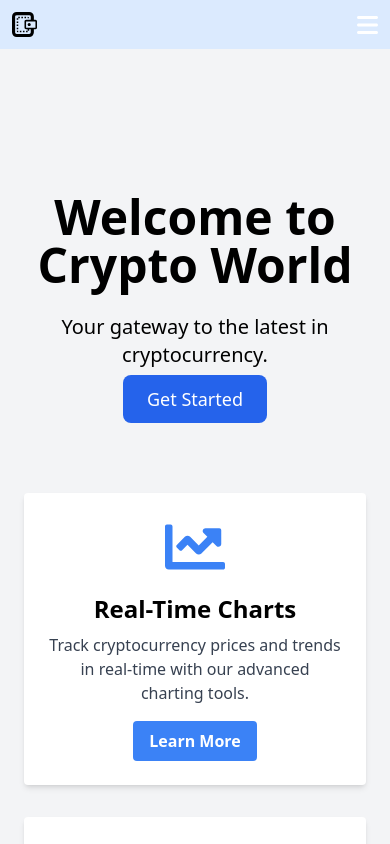
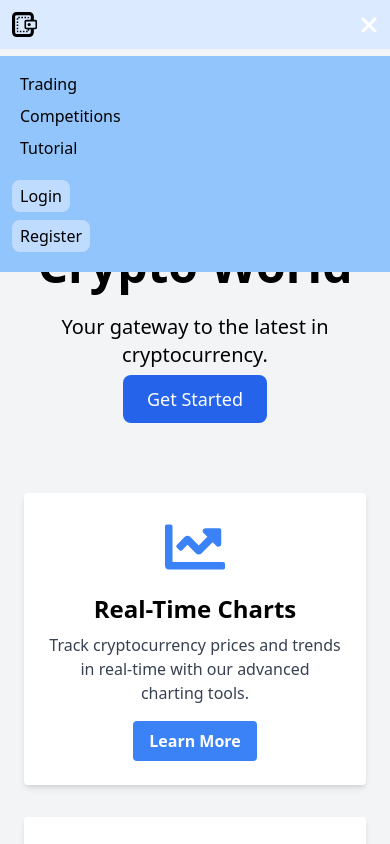
Before and after one commit to Andy-Lewis-Sapner/AIT-G21-SemB24-HW3, a Next.js app: page / in a window 390 px wide. Both pictures are taken after a click on the button 367 px from the left and 24 px from the top of the page. Shown: the top 844 px of the page. Built offline with nearby package versions, Linux system fonts and the light colour scheme; no server answers; the database is empty.

Commit message:
Added some responsive design and edited Image properties

```diff
--- a/components/header.js
+++ b/components/header.js
@@ -1,10 +1,13 @@
 import { useRouter } from "next/router"
 import { useEffect, useState } from "react"
 import { usePageContext } from "@/utils/context"
+
 export default function Header() {
   const { state, dispatch } = usePageContext()
   const router = useRouter()
+  const [menuOpen, setMenuOpen] = useState(false)
   const [hiddenClass, setHiddenClass] = useState("")
+
   const handleClick = (text) => {
     if (state.user) router.push("/" + text)
     else {
@@ -13,6 +16,7 @@ export default function Header() {
       else router.push("/Login")
     }
   }
+
   useEffect(() => {
     if (state.user) {
       setHiddenClass("hidden")
@@ -21,8 +25,8 @@ export default function Header() {
 
   return (
     <header className="bg-blue-100 dark:bg-blue-900 text-black dark:text-white p-3">
-      <div className="max-w-[1000px] w-full mx-auto flex justify-between">
-        <button onClick={() => handleClick("")}>
+      <div className="max-w-[1000px] w-full mx-auto flex justify-between items-center">
+        <button onClick={() => handleClick("")} className="flex items-center">
           <svg
             fill="#000000"
             width="25px"
@@ -34,11 +38,15 @@ export default function Header() {
             <path d="M0 26.016q0 2.496 1.76 4.224t4.256 1.76h16q2.464 0 4.224-1.76t1.76-4.224v-4h2.016q0.8 0 1.408-0.576t0.576-1.44v-8q0-0.832-0.576-1.408t-1.408-0.576h-2.016v-4q0-2.496-1.76-4.256t-4.224-1.76h-16q-2.496 0-4.256 1.76t-1.76 4.256v20zM4 26.016v-20q0-0.832 0.576-1.408t1.44-0.608h16q0.8 0 1.408 0.608t0.576 1.408v4h-5.984q-0.832 0-1.44 0.576t-0.576 1.408v8q0 0.832 0.576 1.44t1.44 0.576h1.984v1.984h2.016v-1.984h1.984v4q0 0.832-0.576 1.408t-1.408 0.576h-16q-0.832 0-1.44-0.576t-0.576-1.408zM6.016 24q0 0.832 0.576 1.44t1.408 0.576v-2.016h-1.984zM6.016 22.016h1.984v-2.016h-1.984v2.016zM6.016 18.016h1.984v-2.016h-1.984v2.016zM6.016 14.016h1.984v-2.016h-1.984v2.016zM6.016 10.016h1.984v-2.016h-1.984v2.016zM8 8h2.016v-1.984h-2.016v1.984zM10.016 26.016h1.984v-2.016h-1.984v2.016zM12 8h2.016v-1.984h-2.016v1.984zM14.016 26.016h1.984v-2.016h-1.984v2.016zM16 8h2.016v-1.984h-2.016v1.984zM18.016 26.016h1.984v-2.016h-1.984v2.016zM18.016 20v-8h12v8h-12zM20 16q0 0.832 0.576 1.44t1.44 0.576 1.408-0.576 0.576-1.44-0.576-1.408-1.408-0.576-1.44 0.576-0.576 1.408zM20 8h2.016q0-0.832-0.608-1.408t-1.408-0.576v1.984z"></path>
           </svg>
         </button>
-        <button className="block sm:hidden">
+        <button
+          className="block sm:hidden"
+          onClick={() => setMenuOpen(!menuOpen)}
+        >
           <svg
             xmlns="http://www.w3.org/2000/svg"
             height="1.5em"
             viewBox="0 0 448 512"
+            className={menuOpen ? "hidden" : ""}
           >
             <path
               fill="#ffffff"
@@ -46,7 +54,7 @@ export default function Header() {
             />
           </svg>
           <svg
-            className="hidden"
+            className={menuOpen ? "" : "hidden"}
             xmlns="http://www.w3.org/2000/svg"
             height="1.5em"
             viewBox="0 0 384 512"
@@ -58,7 +66,7 @@ export default function Header() {
           </svg>
         </button>
         <div
-          className="absolute top-[56px] left-0 bg-blue-300 p-3 hidden w-full"
+          className={`absolute top-[56px] left-0 bg-blue-300 p-3 w-full ${menuOpen ? "block" : "hidden"}`}
           id="ddMenu"
         >
           <button
@@ -79,8 +87,34 @@ export default function Header() {
           >
             Tutorial
           </button>
+          <div className="mt-4">
+            <button
+              className={`block text-left bg-blue-200 hover:bg-blue-300 active:bg-blue-400 rounded-lg py-1 px-2 mb-2 ${hiddenClass}`}
+              onClick={() => handleClick("Login")}
+            >
+              Login
+            </button>
+            <button
+              className={`block text-left bg-blue-200 hover:bg-blue-300 active:bg-blue-400 rounded-lg py-1 px-2 mb-2 ${hiddenClass}`}
+              onClick={() => handleClick("Register")}
+            >
+              Register
+            </button>
+            <button
+              className={`block w-full text-left bg-blue-200 hover:bg-blue-300 active:bg-blue-400 rounded-lg py-1 px-2 ${hiddenClass === "hidden" ? "" : "hidden"}`}
+              onClick={() => {
+                dispatch({ type: "SET_USER", payload: undefined })
+                dispatch({ type: "SET_USER_BALANCE", payload: undefined })
+                dispatch({ type: "SET_USER_COMPETITIONS", payload: undefined })
+                dispatch({ type: "SET_EXCHANGE_MODE", payload: "Regular" })
+                router.push("/")
+              }}
+            >
+              Log Out
+            </button>
+          </div>
         </div>
-        <div className="justify-start gap-2 hidden sm:flex">
+        <div className="hidden sm:flex justify-start gap-2">
           <button
             className="hover:bg-blue-200 rounded-lg px-2"
             onClick={() => handleClick("Trading")}
@@ -100,30 +134,21 @@ export default function Header() {
             Tutorial
           </button>
         </div>
-        <div className="justify-end gap-4 hidden sm:flex">
+        <div className="hidden sm:flex justify-end gap-4">
           <button
-            className={
-              "bg-blue-200 hover:bg-blue-300 active:bg-blue-400 rounded-lg py-1 px-2 " +
-              hiddenClass
-            }
+            className={`bg-blue-200 hover:bg-blue-300 active:bg-blue-400 rounded-lg py-1 px-2 ${hiddenClass}`}
             onClick={() => handleClick("Login")}
           >
             Login
           </button>
           <button
-            className={
-              "bg-blue-200 hover:bg-blue-300 active:bg-blue-400 rounded-lg py-1 px-2 " +
-              hiddenClass
-            }
+            className={`bg-blue-200 hover:bg-blue-300 active:bg-blue-400 rounded-lg py-1 px-2 ${hiddenClass}`}
             onClick={() => handleClick("Register")}
           >
             Register
           </button>
           <button
-            className={
-              "bg-blue-200 hover:bg-blue-300 active:bg-blue-400 rounded-lg py-1 px-2 " +
-              (hiddenClass === "hidden" ? "" : "hidden")
-            }
+            className={`bg-blue-200 hover:bg-blue-300 active:bg-blue-400 rounded-lg py-1 px-2 ${hiddenClass === "hidden" ? "" : "hidden"}`}
             onClick={() => {
               dispatch({ type: "SET_USER", payload: undefined })
               dispatch({ type: "SET_USER_BALANCE", payload: undefined })
--- a/components/trading_components/profileCard.js
+++ b/components/trading_components/profileCard.js
@@ -39,6 +39,8 @@ export default function ProfileCard({ rates }) {
       <div className="flex justify-start">
         <Image
           src="https://picsum.photos/40"
+          width={40}
+          height={40}
           className="h-10 w-10 rounded-full"
           alt="Profile"
         />
--- a/components/tutorial_components/CryptoCard.js
+++ b/components/tutorial_components/CryptoCard.js
@@ -9,6 +9,8 @@ const CryptoCard = ({ crypto }) => {
       <Image
         src={crypto.image}
         alt={crypto.name}
+        width={48}
+        height={48}
         className="w-12 h-12 rounded-md mr-4 mt-1"
       />
       <div>
--- a/pages/Trading.js
+++ b/pages/Trading.js
@@ -46,9 +46,6 @@ export async function getServerSideProps() {
 }
 
 export default function Trading({ rates, symbols }) {
-  //fetch("https://api.exchangerate-api.com/v4/latest/USD")
-  //fetch("https://api.coinpaprika.com/v1/tickers")
-
   const tabs = [
     {
       label: "Buy",
@@ -63,24 +60,24 @@ export default function Trading({ rates, symbols }) {
   return (
     <div>
       <Meta title="Trading" />
-      <div className="max-w-[1000px] w-full mx-auto my-4">
+      <div className="max-w-[1000px] w-full mx-auto my-4 p-2">
         <ProfileCard rates={rates} />
-        <div className="flex flex-row justify-between mt-4">
-          <div className="w-1/2 flex flex-col justify-between">
-            <div className="mr-3 h-full ring ring-gray-300 p-4 rounded-lg dark:bg-slate-300">
+        <div className="flex flex-col md:flex-row justify-between mt-4">
+          <div className="w-full md:w-1/2 flex flex-col justify-between mb-4 md:mb-0">
+            <div className="md:mr-3 h-full ring ring-gray-300 p-4 rounded-lg dark:bg-slate-300">
               <h6 className="text-2xl font-semibold">Balances</h6>
               <Balance rates={rates} symbols={symbols} />
             </div>
-            <div className="mr-3 mt-3 ring ring-gray-300 p-4 rounded-lg dark:bg-slate-300">
+            <div className="md:mr-3 mt-3 ring ring-gray-300 p-4 rounded-lg dark:bg-slate-300">
               <CryptoFactsAndJokes />
             </div>
           </div>
-          <div className="w-1/2 flex flex-col justify-between">
-            <div className="w-full mb-2 ring ring-gray-300 p-4 rounded-lg dark:bg-slate-300">
+          <div className="w-full md:w-1/2 flex flex-col justify-between">
+            <div className="w-full mb-2 md:mb-4 ring ring-gray-300 p-4 rounded-lg dark:bg-slate-300">
               <div className="text-2xl font-semibold">Real Time Data</div>
               <RealTimeChart rates={rates} symbols={symbols} />
             </div>
-            <div className="w-full mt-1 ring ring-gray-300 p-4 rounded-lg dark:bg-slate-300">
+            <div className="w-full mt-1 md:mt-0 ring ring-gray-300 p-4 rounded-lg dark:bg-slate-300">
               <h6 className="text-xl font-semibold mb-2">Buy and Sell</h6>
               <Tabs tabs={tabs} />
             </div>
```
